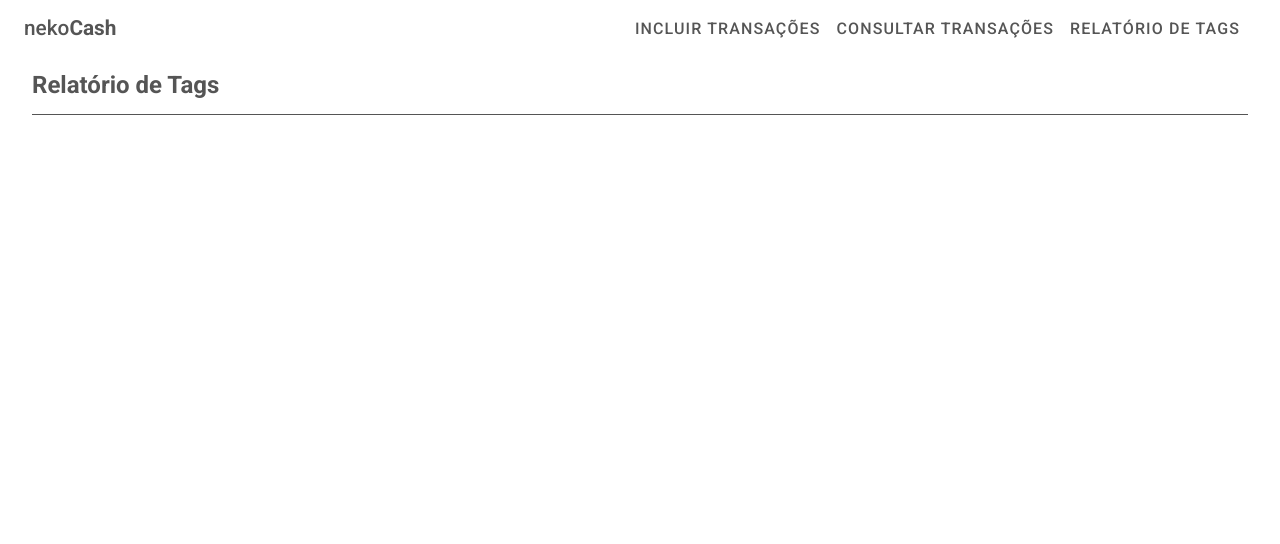
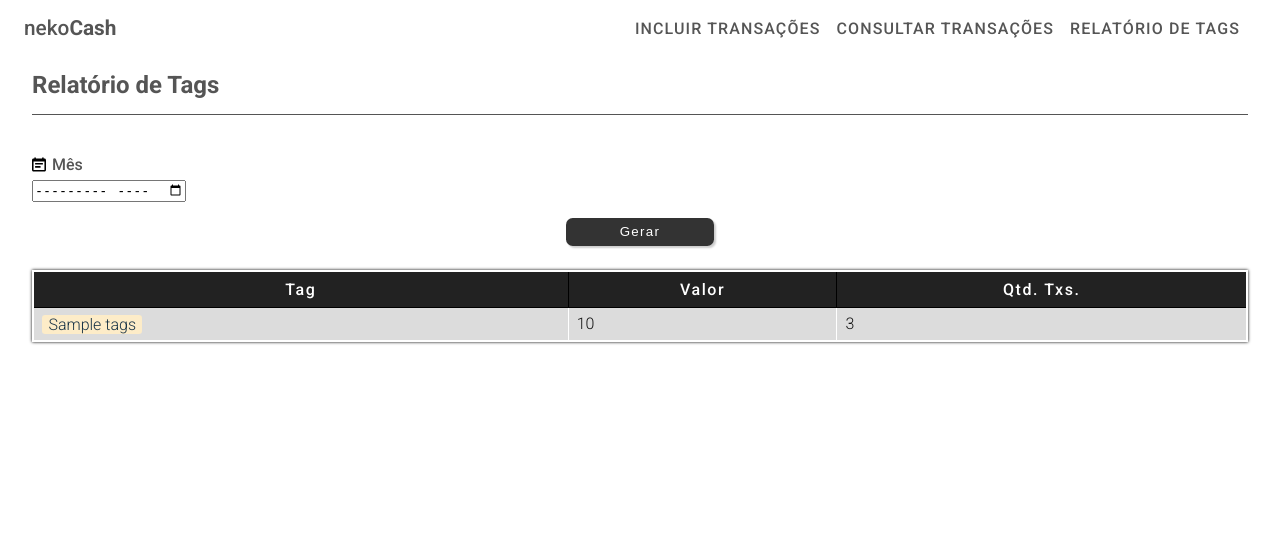
Before and after one commit to marigrigolato/nekocash, a Flask app: template templates/relatorio.html in a window 1280 px wide. Shown: the top 544 px of the page. Run offline with Flask 2, Linux system fonts and the light colour scheme; the template is opened without the code that fills it: most values are stand-ins (such as "Sample title", 1, 10 or a date in 2020); some libraries are stand-ins or nearby versions.

Commit message:
altera relatorio

```diff
--- a/templates/relatorio.html
+++ b/templates/relatorio.html
@@ -12,6 +12,7 @@
     <link rel="stylesheet" type="text/css" href="/static/css/styles.css"/>
     <link rel="stylesheet" type="text/css" href="/static/css/globalnav.css"/>
     <link rel="stylesheet" type="text/css" href="/static/css/main.css"/>
+    <link rel="stylesheet" type="text/css" href="/static/css/consultar.css"/>
     <link rel="stylesheet" type="text/css" href="/static/css/globalfooter.css"/>
   </head>
   <body>
@@ -38,8 +39,44 @@
     <main>
       <section>
         <h3 class="section-title">Relatório de Tags</h3>
+        <form>
+          <div class="field">
+            <div class="label-icons">
+              <img src="/static/img/date.svg" alt="Date Icon" class="icon">
+              <label>Mês</label>
+            </div>
+            <input type="month" name="data" id="date" value="{{ data or '' }}">
+          </div>
+          <button type="submit" class="button">Gerar</button>
+        </form>
+        {% if transacoes %}
+          <table>
+            <thead>
+              <tr>
+                <th>Tag</th>
+                <th>Valor</th>
+                <th>Qtd. Txs.</th>
+              </tr>
+            </thead>
+            {% for item in transacoes %}
+              <tbody>
+                <tr>
+                  <td class="tags">
+                    <div class="tags-2">{{ item["tags"] }}</div>
+                  </td>
+                  <td class="money">{{ item["valor"] }}</td>
+                  <td>3</td>
+                </tr>
+                <!-- <tr>
+                  <td>TOTAL</td>
+                  <td class="money">{{ item["total"] }}</td>
+                  <td>{{ item["qtd-tag"] }}</td>
+                </tr>                         -->
+              </tbody>
+            {% endfor %}
+          </table>
+        {% endif %}
       </section>
-
     </main>
     <footer>
       <div class="footer-column">
```
Also changed, not shown: html/relatorio.html (+41 -0 lines).
